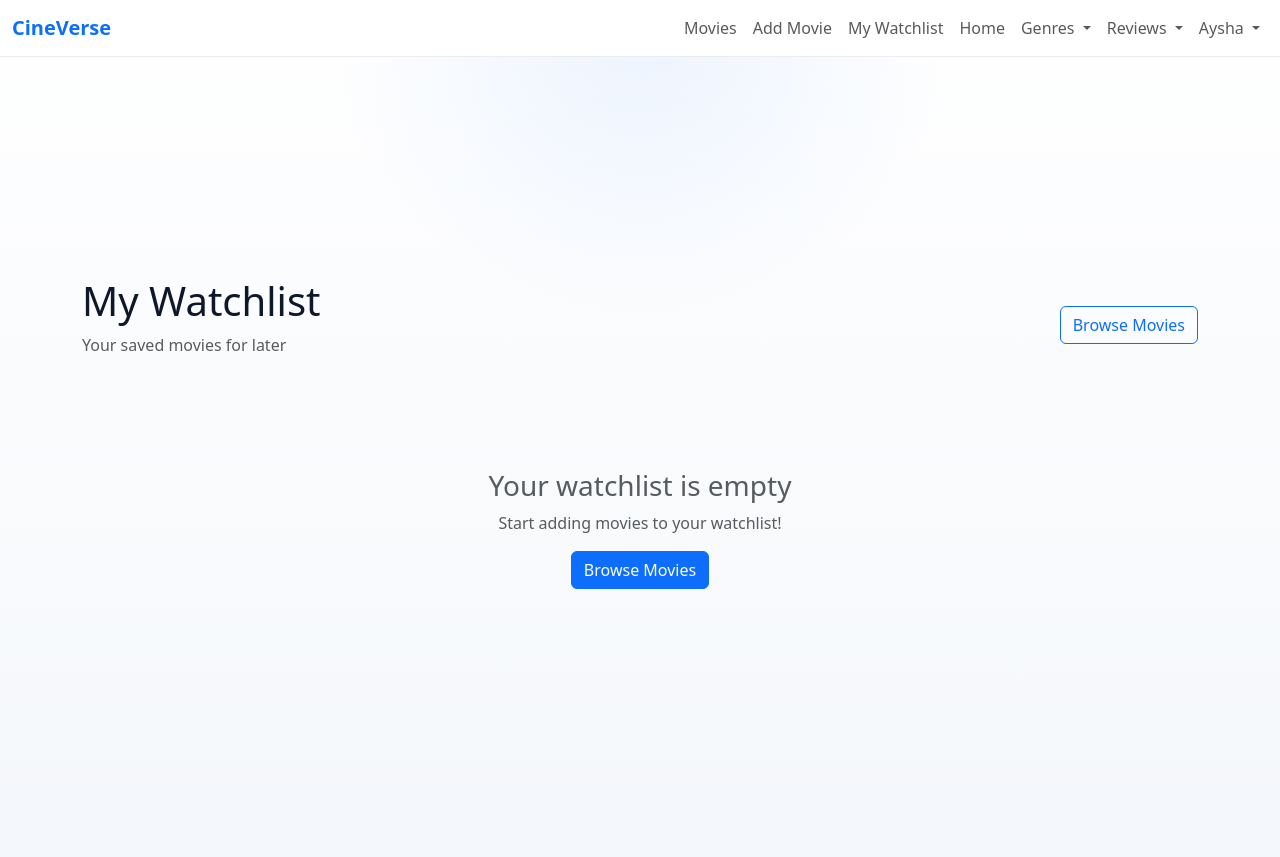
After one commit to 23201086-Aysha/CineVerse, a Django app: page /watchlist/ in a window 1280 px wide. The commit adds this page. Run offline with Django 5.2, Linux system fonts and the light colour scheme; a user stored in the database is signed in; data comes from the database, SQL or seed files in the repository; both versions use the stored data as it was after the commit.

Commit message:
watchlist added ui and code done

```diff
--- a/movie_app/views.py
+++ b/movie_app/views.py
@@ -2,6 +2,7 @@ from django.shortcuts import render, get_object_or_404, redirect
 from django.contrib.auth.decorators import login_required
 from .models import Movie, Genre
 from review.models import Review
+from watchlist.models import Watchlist
 
 
 #  Home
@@ -22,9 +23,11 @@ def movie_list(request):
 def movie_detail(request, pk):
     movie = get_object_or_404(Movie, pk=pk)
     reviews = Review.objects.filter(movie=movie).order_by('-created_at')
+    in_watchlist = Watchlist.objects.filter(user=request.user, movie_title=movie.title).exists()
     return render(request, 'movie_detail.html', {
         'movie': movie,
-        'reviews': reviews
+        'reviews': reviews,
+        'in_watchlist': in_watchlist
     })
 
 
--- a/templates/navbar.html
+++ b/templates/navbar.html
@@ -34,6 +34,12 @@
           <li class="nav-item">
             <a class="nav-link" href="{% url 'movie_app:add_movie' %}">
               Add Movie
+            </a>
+          </li>
+          <!-- Watchlist -->
+          <li class="nav-item">
+            <a class="nav-link" href="{% url 'watchlist:watchlist_view' %}">
+              My Watchlist
             </a>
           </li>
  <!-- Home -->
--- /dev/null
+++ b/templates/watchlist.html
@@ -0,0 +1,56 @@
+{% extends 'base.html' %}
+
+{% block title %}My Watchlist - CineVerse{% endblock %}
+
+{% block content %}
+<div class="container py-5">
+  <!-- PAGE HEADER -->
+  <section class="page-header mb-5">
+    <div class="d-flex justify-content-between align-items-center">
+      <div>
+        <h1 class="mb-2">My Watchlist</h1>
+        <p class="text-muted">Your saved movies for later</p>
+      </div>
+      <a href="{% url 'movie_app:movie_list' %}" class="btn btn-outline-primary">
+        Browse Movies
+      </a>
+    </div>
+  </section>
+
+  <!-- WATCHLIST ITEMS -->
+  <section class="watchlist-container">
+    {% if items %}
+    <div class="row g-4">
+      {% for item in items %}
+      <div class="col-12 col-sm-6 col-lg-4">
+        <!-- WATCHLIST CARD -->
+        <div class="card h-100 border-0 shadow-sm rounded-3 overflow-hidden hover-shadow" style="transition: box-shadow 0.3s ease;">
+          <div class="card-body d-flex flex-column">
+            {% if item.movie_image %}
+            <img src="{{ item.movie_image }}" alt="{{ item.movie_title }}" class="card-img-top mb-3 rounded" style="height: 200px; object-fit: cover;">
+            {% endif %}
+            <h5 class="card-title text-dark">
+              {{ item.movie_title }}
+            </h5>
+            <small class="text-muted mb-3">
+              Added: {{ item.added_at|date:'M d, Y' }}
+            </small>
+            <form method="post" action="{% url 'watchlist:remove_from_watchlist' item.id %}" class="mt-auto">
+              {% csrf_token %}
+              <button type="submit" class="btn btn-outline-danger btn-sm">Remove</button>
+            </form>
+          </div>
+        </div>
+      </div>
+      {% endfor %}
+    </div>
+    {% else %}
+    <div class="text-center py-5">
+      <h3 class="text-muted">Your watchlist is empty</h3>
+      <p class="text-muted">Start adding movies to your watchlist!</p>
+      <a href="{% url 'movie_app:movie_list' %}" class="btn btn-primary">Browse Movies</a>
+    </div>
+    {% endif %}
+  </section>
+</div>
+{% endblock %}
--- a/watchlist/urls.py
+++ b/watchlist/urls.py
@@ -1,7 +1,10 @@
 from django.urls import path
 from . import views
 
+app_name = 'watchlist'
+
 urlpatterns = [
     path('add/', views.add_to_watchlist, name='add_to_watchlist'),
+    path('remove/<int:item_id>/', views.remove_from_watchlist, name='remove_from_watchlist'),
     path('', views.watchlist_view, name='watchlist_view'),
 ]
--- a/watchlist/views.py
+++ b/watchlist/views.py
@@ -1,6 +1,7 @@
-from django.shortcuts import render, redirect
+from django.shortcuts import render, redirect, get_object_or_404
 from .models import Watchlist
 from django.contrib.auth.decorators import login_required
+from django.contrib import messages
 
 
 @login_required
@@ -10,11 +11,16 @@ def add_to_watchlist(request):
         movie_image = request.POST.get('movie_image')
         user = request.user
 
-        Watchlist.objects.get_or_create(user=user, movie_title=movie_title, movie_image=movie_image)
+        watchlist_item, created = Watchlist.objects.get_or_create(user=user, movie_title=movie_title, movie_image=movie_image)
 
-        return redirect('watchlist_view')  # Watchlist page-e niye jabe
+        if created:
+            messages.success(request, f'"{movie_title}" has been added to your watchlist!')
+        else:
+            messages.info(request, f'"{movie_title}" is already in your watchlist.')
+
+        return redirect('watchlist:watchlist_view')  # Watchlist page-e niye jabe
     else:
-        return redirect ('movie_list')
+        return redirect ('movie_app:movie_list')
 
 
 @login_required
@@ -22,4 +28,10 @@ def watchlist_view(request):
     items = Watchlist.objects.filter(user=request.user)
     return render(request, 'watchlist.html', {'items': items})
 
-# Create your views here.
+@login_required
+def remove_from_watchlist(request, item_id):
+    item = get_object_or_404(Watchlist, id=item_id, user=request.user)
+    movie_title = item.movie_title
+    item.delete()
+    messages.success(request, f'"{movie_title}" has been removed from your watchlist.')
+    return redirect('watchlist:watchlist_view')
```
Also changed, not shown: templates/movie_detail.html (+17 -2 lines), db.sqlite3.
